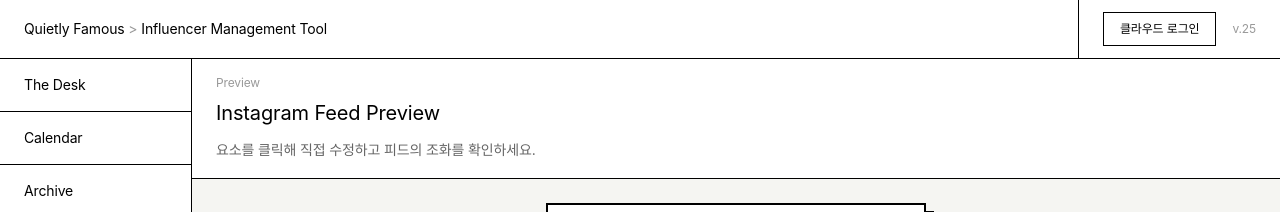
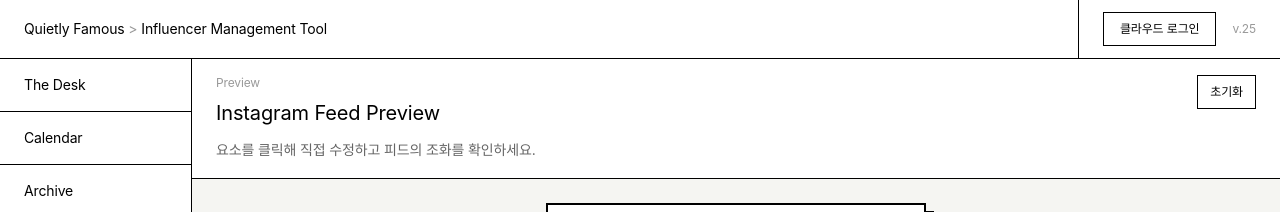
Before and after one commit to byun1125-dev/quietly-famous, a Next.js app: page /preview in a window 1280 px wide. Shown: the top 212 px of the page. Built offline with nearby package versions, Linux system fonts and the light colour scheme; no server answers; a web font is replaced by a local one.

Commit message:
feat: add reset button to Preview tab
Changes:
- Add '초기화' button in header (top right)
- Resets profile to default (gen.gentle)
- Clears all highlights and posts
- Confirmation dialog before reset
- Useful for starting fresh or fixing cached data

```diff
--- a/src/app/preview/page.tsx
+++ b/src/app/preview/page.tsx
@@ -105,10 +105,25 @@ export default function PreviewPage() {
     }
   };
 
+  const resetPreview = () => {
+    if (confirm("프리뷰를 초기화하시겠습니까? 모든 데이터가 삭제됩니다.")) {
+      setProfile({
+        name: "Quietly Famous",
+        username: "gen.gentle",
+        bio: "조용하지만 확실한 존재감 🌑",
+        profilePic: ""
+      });
+      setHighlights([]);
+      setPosts([]);
+    }
+  };
+
   return (
     <div className="flex flex-col h-full divide-y divide-black bg-white">
       {/* Header */}
       <section className="px-6 py-4">
+        <div className="flex items-start justify-between">
+          <div className="flex-1">
             <p className="text-xs opacity-40">Preview</p>
             <h2 className="text-xl font-normal mt-2">
               Instagram Feed Preview
@@ -116,6 +131,14 @@ export default function PreviewPage() {
             <p className="text-sm leading-relaxed opacity-60 mt-3">
               요소를 클릭해 직접 수정하고 피드의 조화를 확인하세요.
             </p>
+          </div>
+          <button
+            onClick={resetPreview}
+            className="px-3 py-2 border border-black text-xs hover:bg-black hover:text-white transition-colors"
+          >
+            초기화
+          </button>
+        </div>
       </section>
 
       {/* Main Preview Area */}
```
Lines whose indentation alone changed are shown as unchanged.
